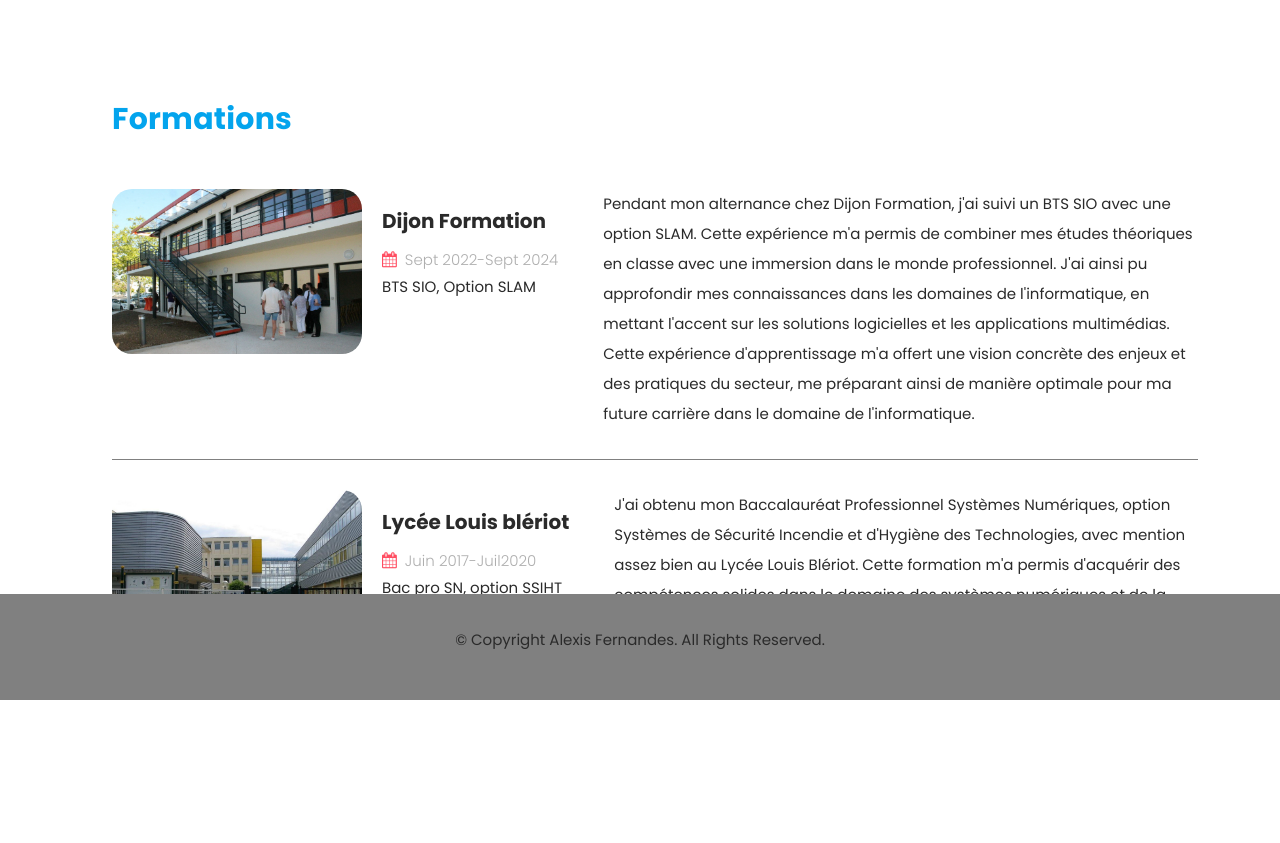
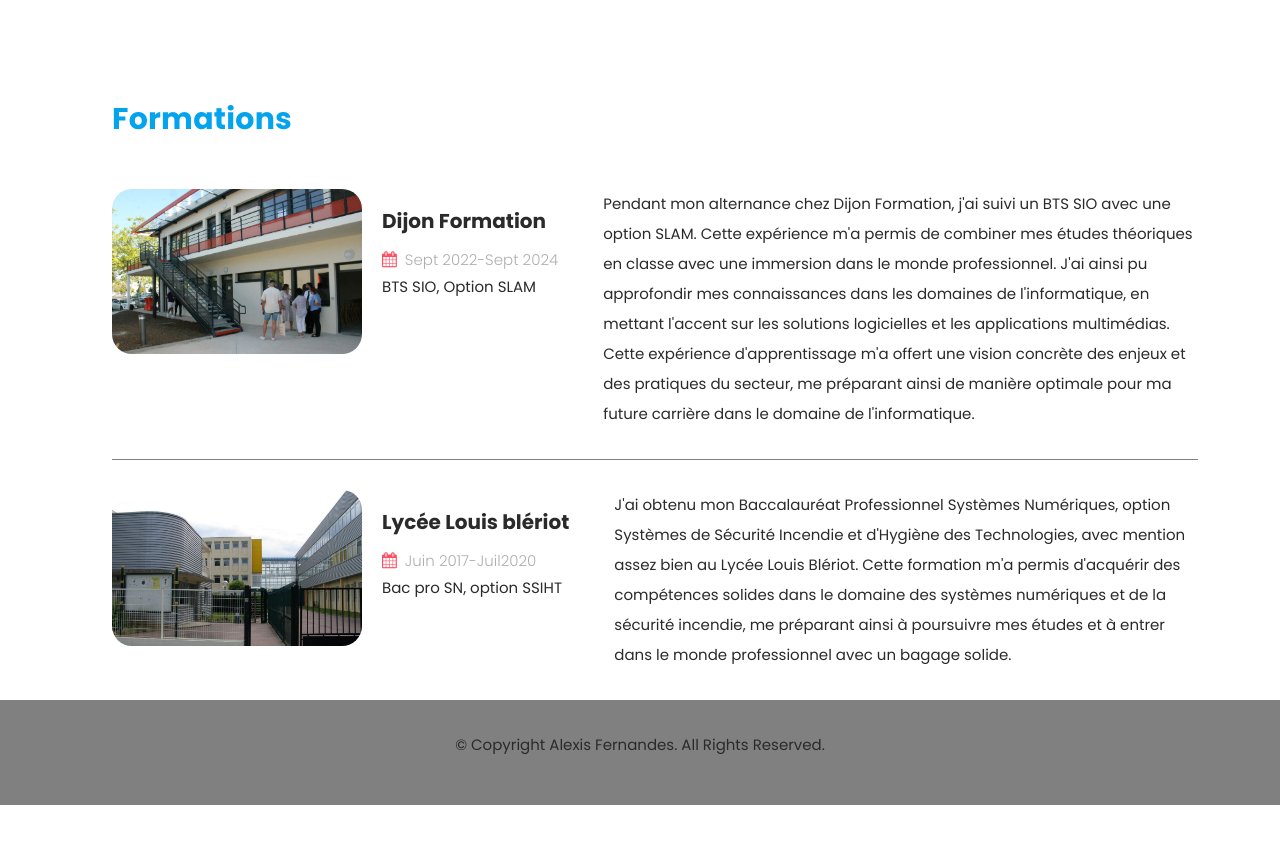
Before and after one commit to AlexiiisFer/Portfolio, a plain HTML site: page Portfolio/Projets/Formation.html in a window 1280 px wide. Shown: the part 103-946 px from the top of the page. After the commit the page ends 908 px from the top, so only its background shows below. Drawn offline with Linux system fonts and the light colour scheme.

Commit message:
Formation.html

```diff
--- a/Portfolio/Projets/Formation.html
+++ b/Portfolio/Projets/Formation.html
@@ -120,7 +120,7 @@
     </div>
 
 
-    <footer style="border-top: 1px solid gray; background-color: grey; position: absolute; bottom: 0; width: 100%;">
+    <footer style="background-color: grey;">
     <div class="container">
       <div class="row">
         <div class="col-lg-12 wow fadeIn" data-wow-duration="1s" data-wow-delay="0.25s">
```
Lines whose indentation alone changed are shown as unchanged.
